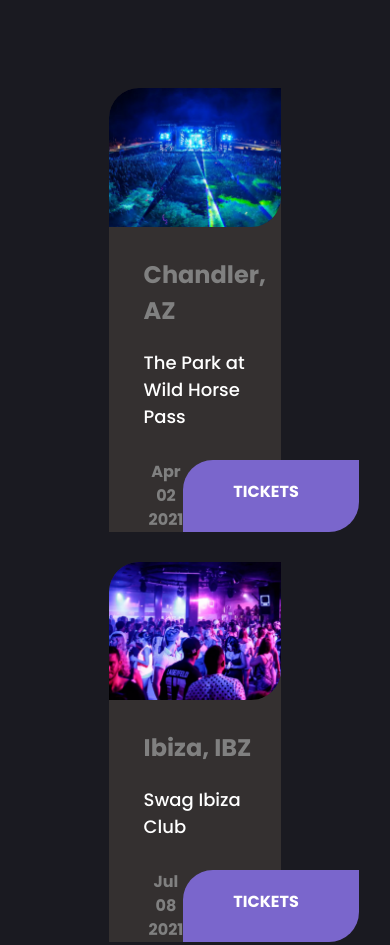
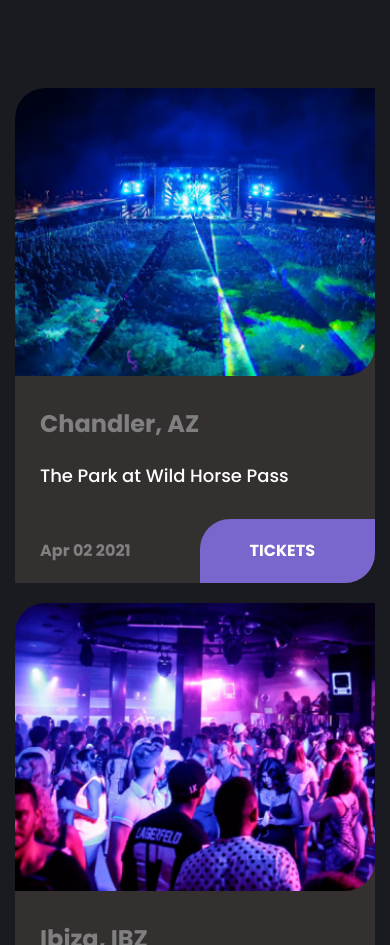
Before and after one commit to Tsiporenko/brite-lights, a website built with Vite: page index.html in a window 390 px wide. Shown: the part 4454-5399 px from the top of the page. Built offline with nearby package versions, Linux system fonts and the light colour scheme; files whose address does not match are found by name.

Commit message:
[FIX] fix the adaptation of cards in the events section

```diff
--- a/src/scss/comonn.scss
+++ b/src/scss/comonn.scss
@@ -97,9 +97,19 @@
 .ticket {
     background-color: rgb(52, 48, 48);
     border-radius: 30px 0 30px 0;
-    @media (max-width: 1080px) {
-        width: 48%;
+
+    @media (max-width: 1100px) {
+        width: calc(50% - 10px);
     }
+
+    @media (max-width: 700px) {
+        width: 80%;
+    }
+
+    @media (max-width: 500px) {
+        width: 100%;
+    }
+
     &__img {
         border-radius: 30px 0 30px 0;
         width: 100%;
@@ -112,6 +122,10 @@
         font-weight: 700;
         line-height: 36px;
         color: grey;
+
+        @media (max-width: 500px) {
+            padding-left: 25px;
+        }
     }
 
     &__title {
@@ -121,12 +135,20 @@
         font-weight: 500;
         line-height: 27px;
         color: white;
+
+        @media (max-width: 500px) {
+            padding-left: 25px;
+        }
     }
 
     &__bottombar {
         display: flex;
         justify-content: space-between;
         padding-left: 40px;
+
+        @media (max-width: 500px) {
+            padding-left: 25px;
+        }
     }
 
     &__data {
--- a/src/scss/home.scss
+++ b/src/scss/home.scss
@@ -569,9 +569,16 @@
     display: flex;
     justify-content: space-between;
     flex-wrap: wrap;
-    @media (max-width: 1080px) {
-      gap: 30px;
+    gap: 10px;
+
+    @media (max-width: 1100px) {
       justify-content: center;
+      gap: 20px;
+    }
+
+    @media (max-width: 700px) {
+      flex-direction: column;
+      align-items: center;
     }
   }
 }
```
